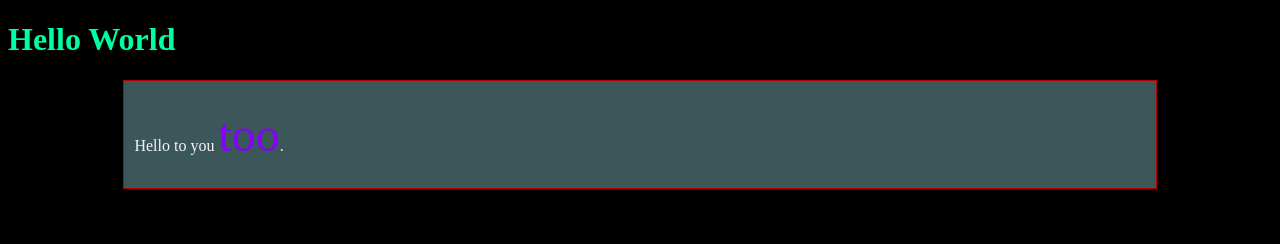
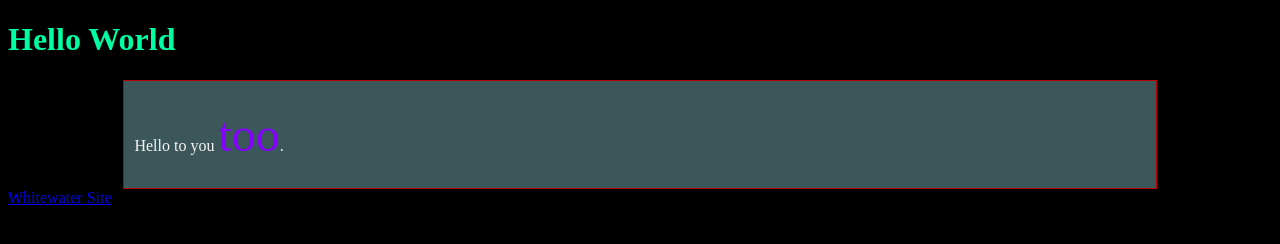
Before and after one commit to GabrielMorring/wdd130, a plain HTML site: page index.html in a window 1280 px wide. Drawn offline with Linux system fonts and the light colour scheme.

Commit message:
changed global index file

```diff
--- a/index.html
+++ b/index.html
@@ -16,6 +16,7 @@
         <span class="blueText" id="wednesdayText">too</span>.
         </p>
     </div>
+    <a href="./wwr/index.html">Whitewater Site</a>
 
 </body>
 </html>
```
